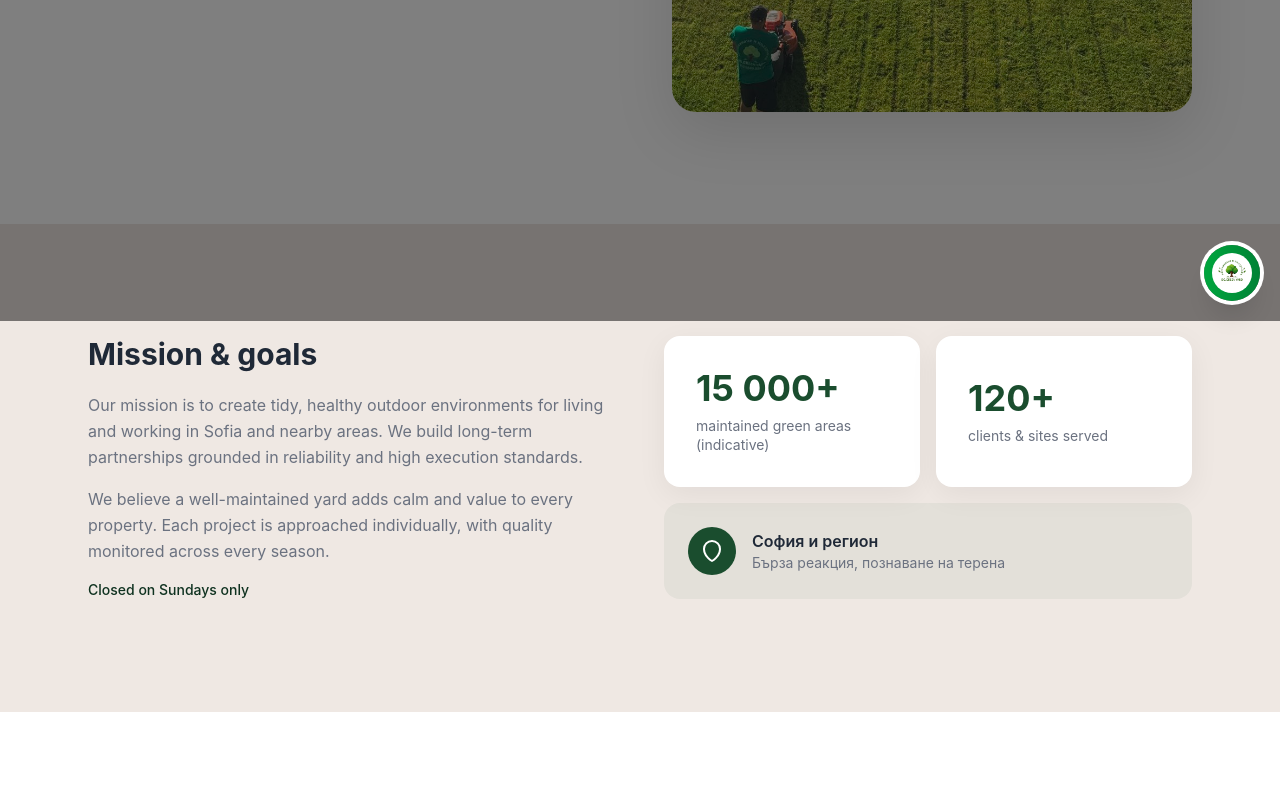
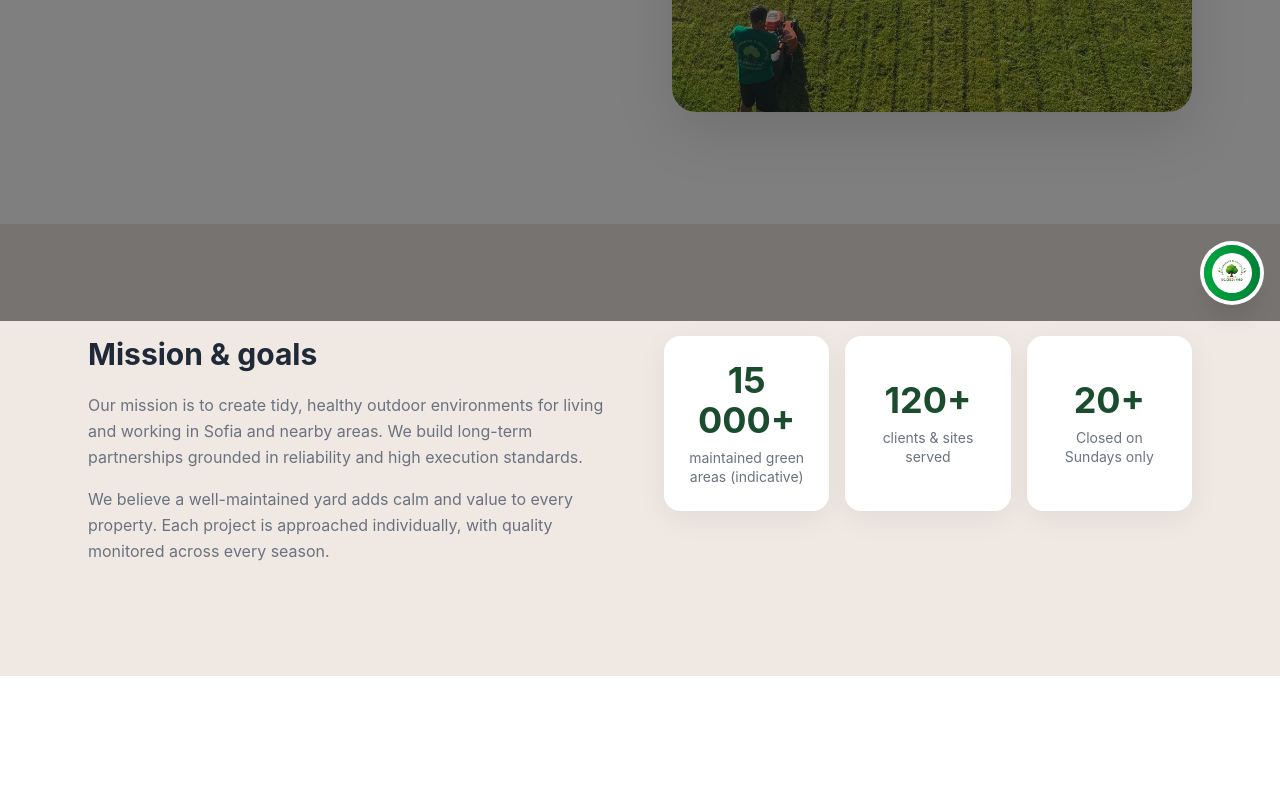
Before and after one commit to Alex120893/bg-green-yard, a Next.js app: page /en/about in a window 1280 px wide. Shown: the part 479-1272 px from the top of the page. Built offline with nearby package versions, Linux system fonts and the light colour scheme.

Commit message:
Fix About page - complete design update with proper formatting

```diff
--- a/app/[locale]/about/page.tsx
+++ b/app/[locale]/about/page.tsx
@@ -31,6 +31,7 @@ export default async function AboutPage({
   const stats = [
     { value: "15 000+", label: t.about.statsSqm },
     { value: "120+", label: t.about.statsClients },
+    { value: "20+", label: t.about.statsWorkHoursLine },
   ];
 
   const why = [
@@ -95,7 +96,7 @@ export default async function AboutPage({
             <div className="relative aspect-[4/3] overflow-hidden rounded-3xl shadow-[0_20px_60px_rgba(0,0,0,0.12)]">
               <Image
                 src="/1000017936.jpg"
-                alt=""
+                alt="BG Green Yard"
                 fill
                 className="object-cover"
                 sizes="(min-width: 768px) 50vw, 100vw"
@@ -121,33 +122,19 @@ export default async function AboutPage({
                 <p className="mt-4 leading-relaxed text-muted">
                   {t.about.visionBody}
                 </p>
-                <p className="mt-4 text-sm font-medium text-brand-dark">
-                  {t.about.statsWorkHoursLine}
-                </p>
               </div>
             </Reveal>
             <Reveal delayMs={80}>
-              <div className="grid grid-cols-2 gap-4">
+              <div className="grid grid-cols-3 gap-4">
                 {stats.map((s) => (
                   <div
                     key={s.label}
-                    className="flex flex-col justify-center rounded-2xl bg-white p-8 shadow-[0_8px_30px_rgba(0,0,0,0.06)]"
+                    className="flex flex-col justify-center rounded-2xl bg-white p-6 shadow-[0_8px_30px_rgba(0,0,0,0.06)] text-center"
                   >
-                    <p className="text-4xl font-bold text-brand">{s.value}</p>
-                    <p className="mt-2 text-sm leading-snug text-muted">{s.label}</p>
+                    <p className="text-3xl md:text-4xl font-bold text-brand">{s.value}</p>
+                    <p className="mt-2 text-xs md:text-sm leading-snug text-muted">{s.label}</p>
                   </div>
                 ))}
-                <div className="col-span-2 flex items-center gap-4 rounded-2xl bg-brand/5 p-6">
-                  <div className="flex h-12 w-12 shrink-0 items-center justify-center rounded-full bg-brand text-white">
-                    <svg viewBox="0 0 24 24" fill="none" stroke="currentColor" strokeWidth={2} strokeLinecap="round" strokeLinejoin="round" className="h-6 w-6">
-                      <path d="M12 22s-8-4.5-8-11.8A8 8 0 0 1 12 2a8 8 0 0 1 8 8.2c0 7.3-8 11.8-8 11.8z"/>
-                    </svg>
-                  </div>
-                  <div>
-                    <p className="font-semibold text-foreground">София и регион</p>
-                    <p className="text-sm text-muted">Бърза реакция, познаване на терена</p>
-                  </div>
-                </div>
               </div>
             </Reveal>
           </div>
@@ -167,7 +154,7 @@ export default async function AboutPage({
           <div className="mt-12 grid gap-6 md:grid-cols-3">
             {why.map((w, i) => (
               <Reveal key={w.title} delayMs={i * 70}>
-                <article className={`group h-full rounded-2xl bg-gradient-to-br ${w.gradient} p-8 shadow-[0_8px_30px_rgba(0,0,0,0.06)] transition-all duration-300 hover:-translate-y-1.5 hover:shadow-[0_16px_40px_rgba(0,0,0,0.1)]`}>
+                <article className={`group h-full rounded-2xl bg-gradient-to-br ${w.gradient} p-8 shadow-[0_8px_30px_rgba(0,0,0,0.06)] transition-all duration-300 hover:-translate-y-1.5 hover:shadow-[0_12px_40px_rgba(0,0,0,0.1)]`}>
                   <div className={`inline-flex h-12 w-12 items-center justify-center rounded-xl ${w.iconBg} transition-transform duration-300 group-hover:scale-110`}>
                     {w.icon}
                   </div>
```
